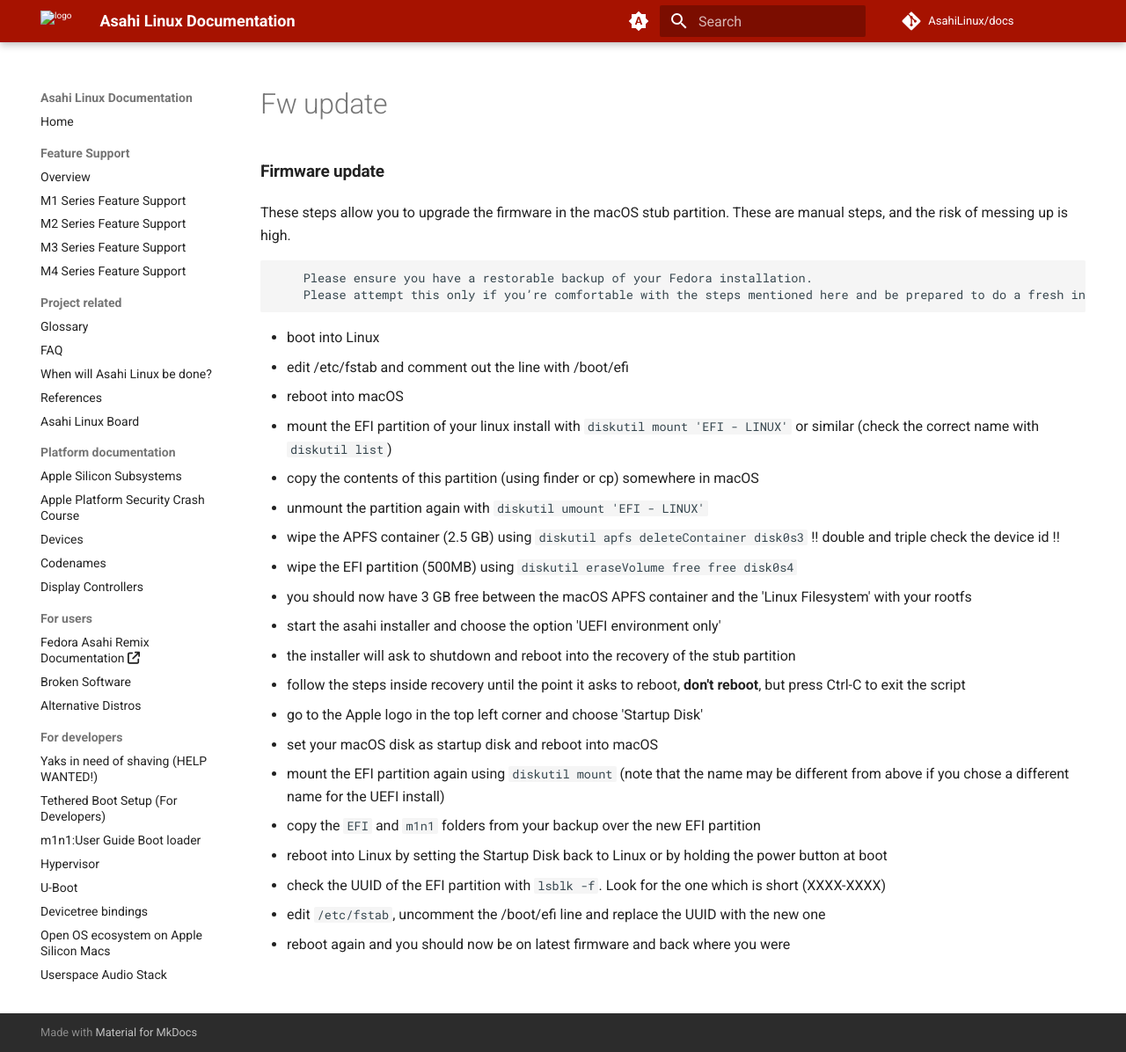
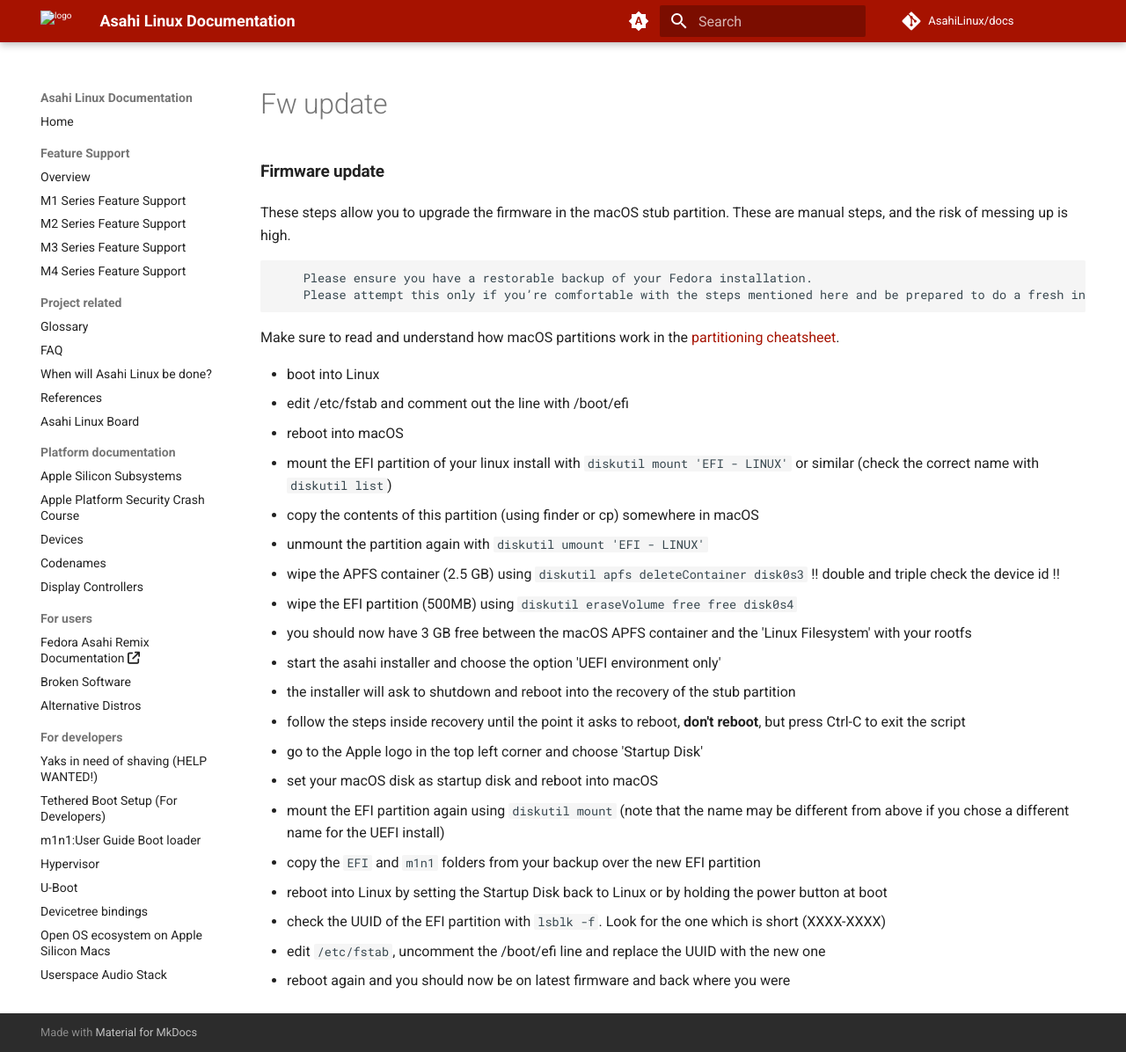
Before and after one commit to AsahiLinux/docs, an MkDocs documentation site: the page built from docs/fw/fw-update.md, in a window 1280 px wide and 1196 px high. Shown: the whole window at 88% size. Built offline with MkDocs 1.6.1 and Material for MkDocs 9.7.7, drawn with Linux system fonts in a browser that asks for light colours; comment, search, counter and statistics services are not loaded.

Commit message:
add link to partitioning cheatsheet
Signed-off-by: Jos Dehaes <jos.dehaes@gmail.com>

````diff
--- a/docs/fw/fw-update.md
+++ b/docs/fw/fw-update.md
@@ -6,6 +6,8 @@
     Please ensure you have a restorable backup of your Fedora installation.
     Please attempt this only if you’re comfortable with the steps mentioned here and be prepared to do a fresh install.
 ```
+
+Make sure to read and understand how macOS partitions work in the [partitioning cheatsheet](https://github.com/AsahiLinux/docs/wiki/Partitioning-cheatsheet).
 
 - boot into Linux
 - edit /etc/fstab and comment out the line with /boot/efi
````
